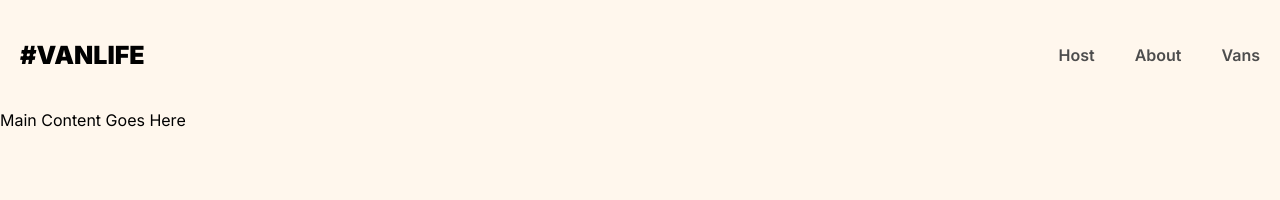
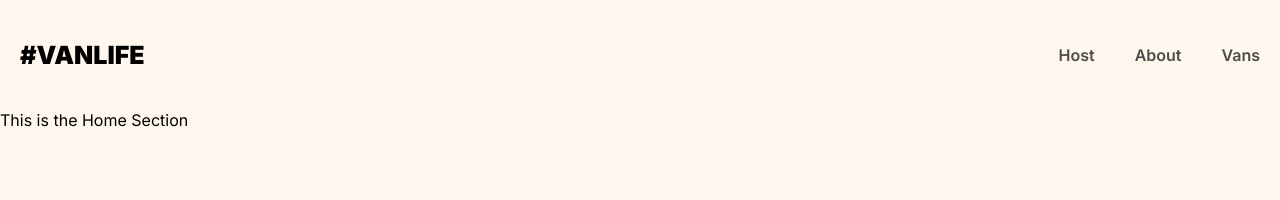
Before and after one commit to prajwl-dh/van-rental-app, a React (Vite) app: page / in a window 1280 px wide. Shown: the top 200 px of the page. Built offline with nearby package versions, Linux system fonts and the light colour scheme; what miragejs would draw is missing.

Commit message:
Add routes for Home, About, and Vans pages

```diff
--- a/src/App.jsx
+++ b/src/App.jsx
@@ -2,16 +2,21 @@ import React from "react";
 import {BrowserRouter, Routes, Route, Link} from "react-router-dom"
 import "./server"
 import Layout from "../src/components/Layout.jsx"
+import Home from "./pages/Home.jsx"
+import About from "./pages/About.jsx"
+import Vans from "./pages/Vans.jsx"
 
 export default function App(){
     return(
         <div>
             <BrowserRouter>
                 <Routes>
-                    <Route path="/" element={<Layout />} />
-                    <Route path="/host" element={<></>} />
-                    <Route path="/about" element={<></>} />
-                    <Route path="/vans" element={<></>} />
+                    <Route path="/" element={<Layout />}>
+                        <Route index element={<Home />} />
+                        <Route path="/host" element={<></>} />
+                        <Route path="/about" element={<About />} />
+                        <Route path="/vans" element={<Vans />} />
+                    </Route>
                 </Routes>
             </BrowserRouter>
         </div>
--- a/src/components/Layout.jsx
+++ b/src/components/Layout.jsx
@@ -1,4 +1,5 @@
 import React from "react";
+import { Outlet } from "react-router-dom";
 import Header from "./Header.jsx"
 import Footer from "./Footer.jsx"
 
@@ -7,7 +8,7 @@ export default function Layout(){
         <div className="site-wrapper">
             <Header />
             <main>
-                Main Content Goes Here
+                <Outlet />
             </main>
             <Footer />
         </div>
--- /dev/null
+++ b/src/pages/About.jsx
@@ -0,0 +1,10 @@
+import React from "react"
+import { Outlet } from "react-router-dom"
+
+export default function About(){
+    return(
+        <div>
+            This is the About Section
+        </div>
+    )
+}
--- /dev/null
+++ b/src/pages/Home.jsx
@@ -0,0 +1,9 @@
+import React from "react"
+
+export default function Home(){
+    return(
+        <div>
+            This is the Home Section
+        </div>
+    )
+}
--- /dev/null
+++ b/src/pages/Vans.jsx
@@ -0,0 +1,9 @@
+import React from "react"
+
+export default function Vans(){
+    return(
+        <div>
+            This is the Vans Section
+        </div>
+    )
+}
```
